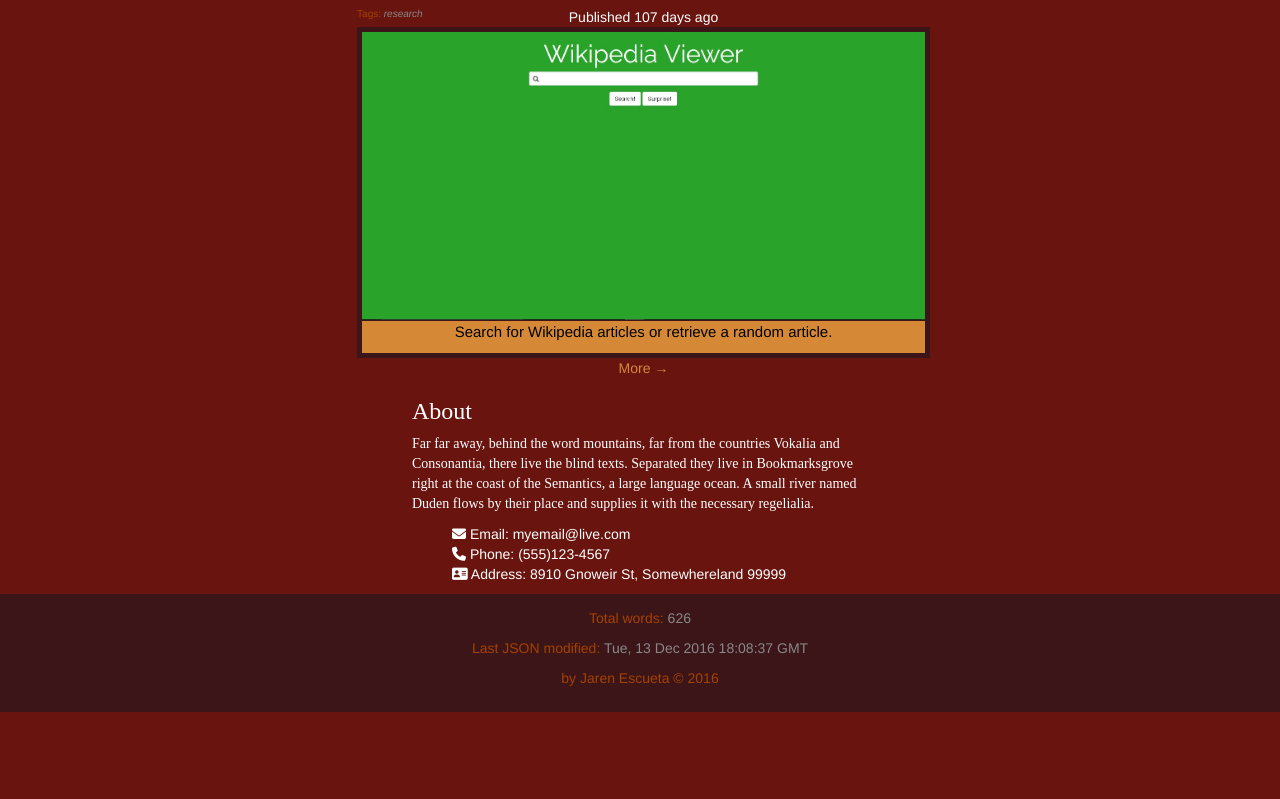
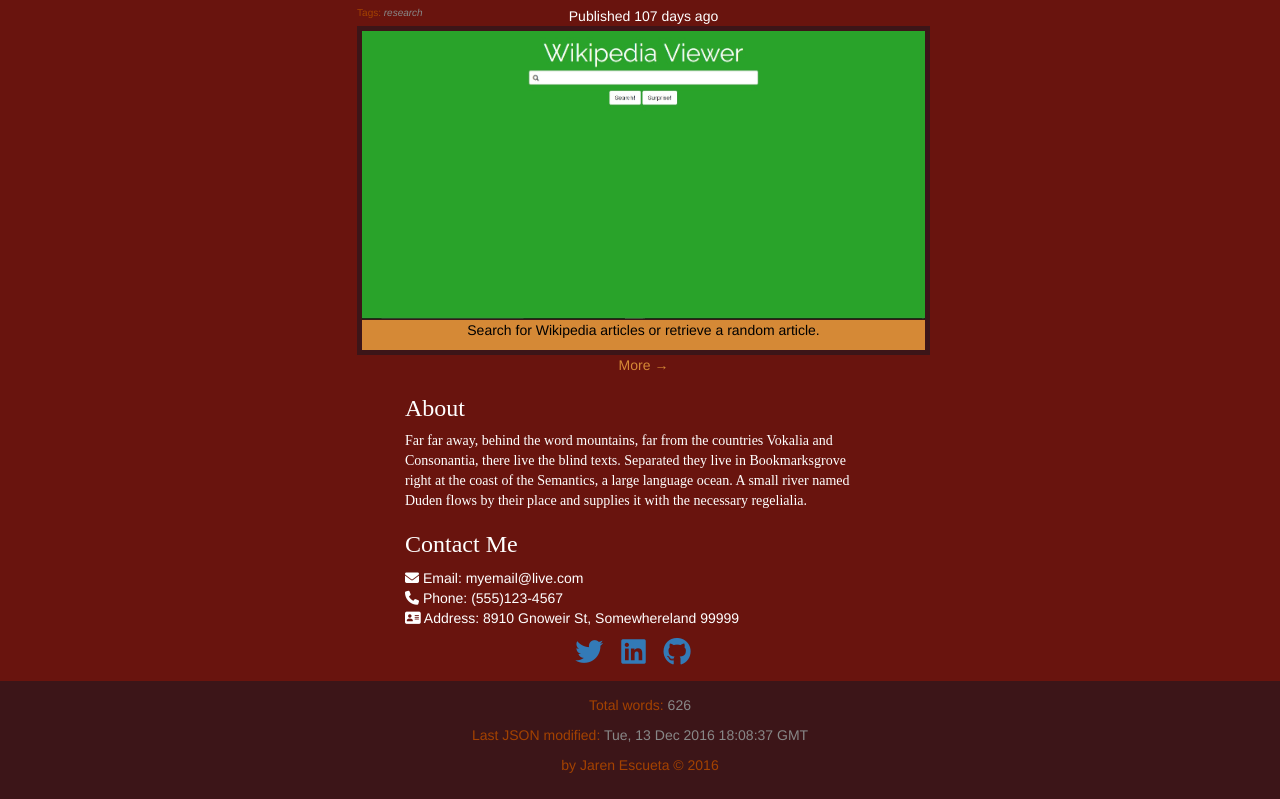
Before and after one commit to jarenescueta731/portfolio, a plain HTML site: page index.html in a window 1280 px wide. Shown: the part 678-1477 px from the top of the page. Before the commit the page ends 1390 px from the top, so only its background shows below. Drawn offline with nearby package versions, Linux system fonts and the light colour scheme; a script that the page names is missing; a web font is replaced by a local one.

Commit message:
Added contact section with social media links

```diff
--- a/css/base.css
+++ b/css/base.css
@@ -61,6 +61,10 @@
   border-bottom-width: 0px;
 }
 
+#about p {
+  font-family: 'Droid Serif', serif;
+}
+
 footer {
   text-align: center;
   background-color: #3c1518;
--- a/css/layout.css
+++ b/css/layout.css
@@ -7,23 +7,36 @@
   padding-left: 0.5em;
 }
 
-#about {
-  padding-left: 0.5em;
+#about, #contact {
   max-width: 470px;
   color: #fff;
+  margin-right: 2em;
+  margin-left: 2em;
 }
+
+#contact {
+  margin-bottom: 1em;
+}
+
+#contact ul {
+  padding: 0;
+}
+
 
 @media only screen and (min-width: 478px) {
 
-  #headings {
+  #headings, #projects {
     text-align: center;
   }
+}
 
-  #projects {
-    text-align: center;
-  }
+@media only screen and (min-width: 555px) {
 
   #about {
     margin: auto;
   }
+
+  #contact {
+    margin: 0 auto 1em;
+  }
 }
--- a/css/modules.css
+++ b/css/modules.css
@@ -3,18 +3,22 @@
 }
 
 .caption {
-  font-size: 15px;
+  font-size: 14px;
   margin: auto;
   background-color: #d58936;
   color: #000;
   border: solid #3c1518 5px;
   border-top-width: 1px;
   border-bottom-width: 5px;
-  padding: 0 1em 0 1em;
+  padding: 0 1.5em 0 1.5em;
 }
 
-#about p {
-  font-family: 'Droid Serif', serif;
+#socialMedia {
+  text-align: center;
+}
+
+#socialMedia a {
+  padding-right: 1em;
 }
 
 /* Subtract footer height from viewport's total height */
--- a/index.html
+++ b/index.html
@@ -51,16 +51,7 @@
                 <li class="tab" data-content="all"><a href="/">Home</a></li>
                 <li class="tab" data-content="projects"><a href="./projects">Projects</a></li>
                 <li class="tab" data-content="about"><a href="./about">About</a></li>
-              <li>
-                <a href="https://www.linkedin.com/in/jaren-escueta-30186565" target="_blank">
-                  <i class="fa fa-linkedin-square" aria-hidden="true"></i> LinkedIn
-                </a>
-              </li>
-              <li>
-                <a href="https://github.com/jarenescueta731" target="_blank">
-                  <i class="fa fa-github" aria-hidden="true"></i> GitHub
-                </a>
-              </li>
+                <li class="tab" data-content="contact"><a href="./contact">Contact</a></li>
               </ul>
             </div><!-- /.navbar-collapse -->
           </div><!-- /.container-fluid -->
@@ -79,11 +70,22 @@
           Bookmarksgrove right at the coast of the Semantics, a large language ocean.
           A small river named Duden flows by their place and supplies it with the
           necessary regelialia.</p>
+      </section>
+      <section id="contact" class="tab-content">
+        <h3>Contact Me</h3>
         <ul>
           <li><i class="fa fa-envelope" aria-hidden="true"></i> Email: myemail@live.com</li>
           <li><i class="fa fa-phone" aria-hidden="true"></i> Phone: (555)123-4567</li>
           <li><i class="fa fa-address-card" aria-hidden="true"></i> Address: 8910 Gnoweir St, Somewhereland 99999</li>
         </ul>
+        <div id="socialMedia">
+          <a href="https://twitter.com/eski_mojo" target="_blank">
+            <i class="fa fa-twitter fa-2x" aria-hidden="true"></i></a>
+          <a href="https://www.linkedin.com/in/jaren-escueta-30186565" target="_blank">
+            <i class="fa fa-linkedin-square fa-2x" aria-hidden="true"></i></a>
+          <a href="https://github.com/jarenescueta731" target="_blank">
+            <i class="fa fa-github fa-2x" aria-hidden="true"></i></a>
+        </div>
       </section>
     </div><!-- /.wrap -->
     <footer>
```
Lines whose indentation alone changed are shown as unchanged.
